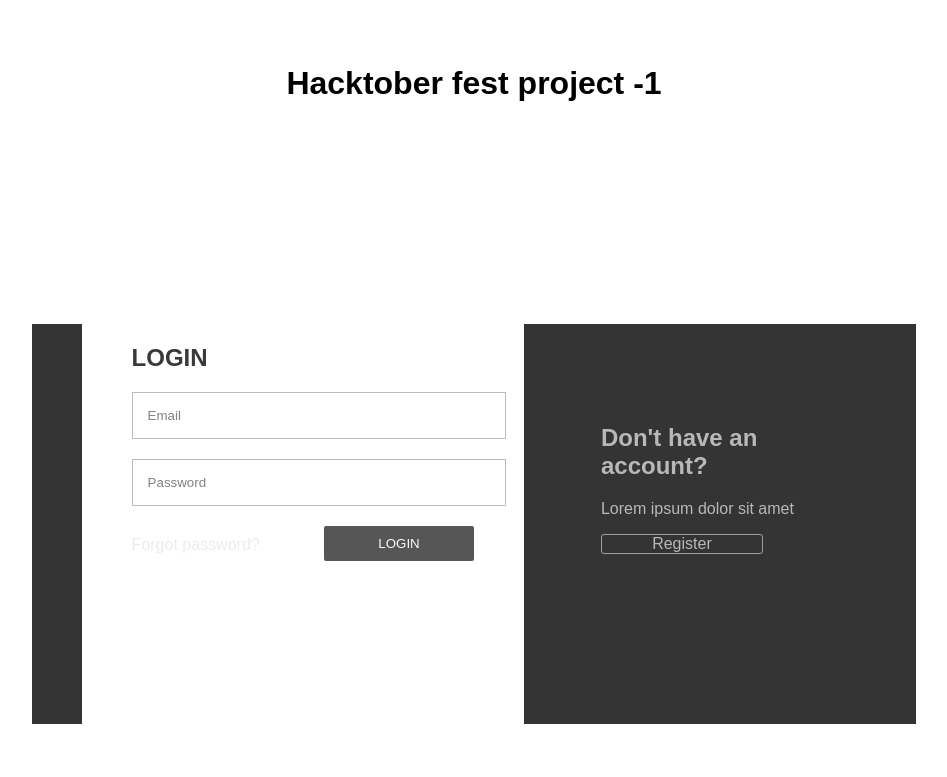
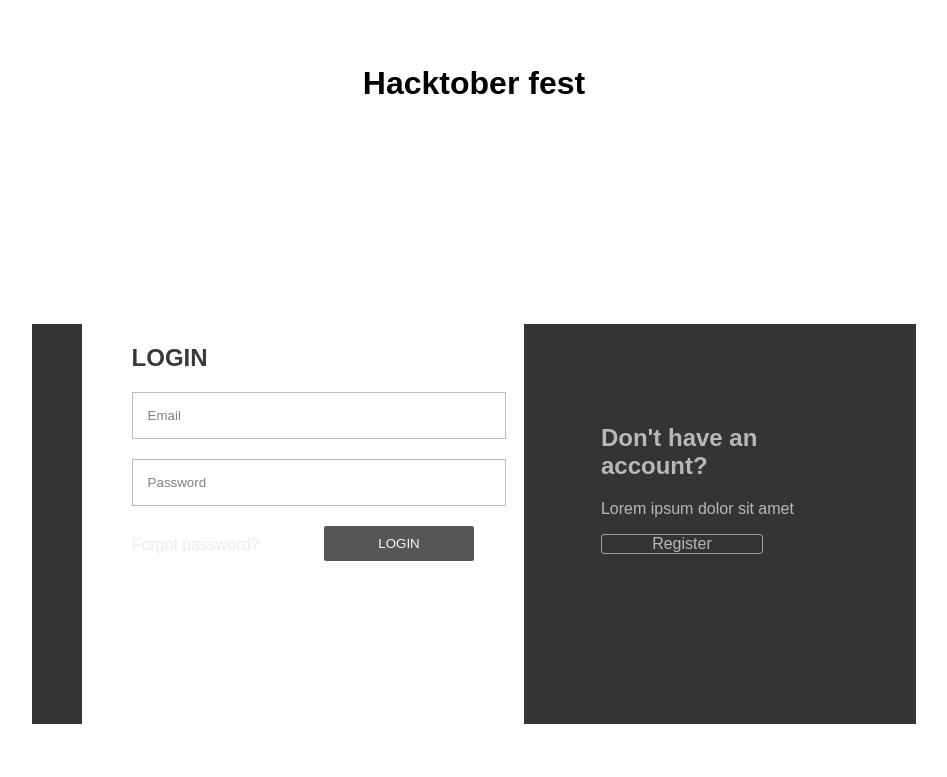
Before and after one commit to harinandanan2112/game, a plain HTML site: page index.html in a window 1280 px wide. Shown: the whole page, without its empty margins (166-1113 px from the left). Drawn offline with nearby package versions, Linux system fonts and the light colour scheme.

Commit message:
Added index.html
Added index.html and made some changes

```diff
--- a/index.html.html
+++ b/index.html
@@ -169,7 +169,7 @@ a{
 <body>
 <br>
 <br>
-<center><h1>Hacktober fest project -1 </h1></center>
+<center><h1>Hacktober fest</h1></center>
 
 
   	<div class="login-reg-panel">
```
